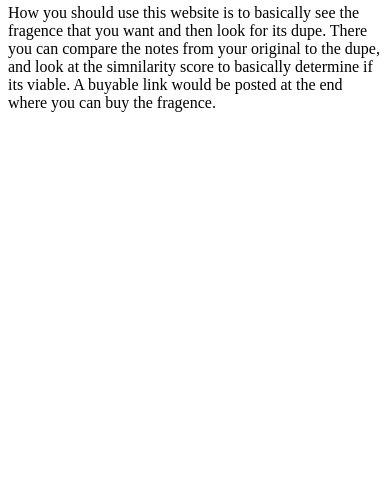
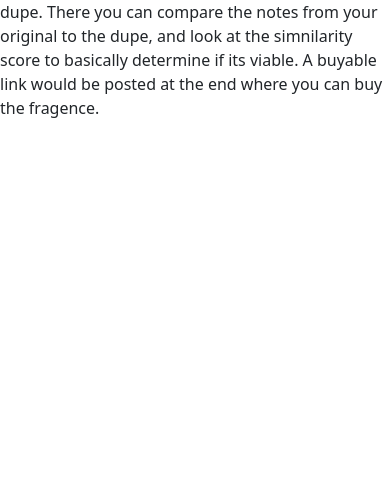
Before and after one commit to yashodhartanguturicollegeadm-cell/Project, a plain HTML site: page index.html in a window 390 px wide. Shown: the part 363-844 px from the top of the page. Drawn offline with nearby package versions, Linux system fonts and the light colour scheme.

Commit message:
Update index.html
Added the JS array to the HTML file. Also added where i control how the website is shown in iPhone and tablets and turn the bytes into characters and symbols on screen.

```diff
--- a/index.html
+++ b/index.html
@@ -1,6 +1,11 @@
-<html lang = "en">\
+<html lang = "en">
   <head>
+    <meta charset="UTF-8">
+    <meta name="viewport" content="width=device-width, initial-scale=1">
   <Title>Dupe fragences</Title>
+
+
+    <link href="https://cdn.jsdelivr.net/npm/bootstrap@5.3.3/dist/css/bootstrap.min.css" rel="stylesheet">
   </head>
   <body>
     <h1>What is this webpage about</h1>
@@ -10,5 +15,6 @@
     <p>How you should use this website is to basically see the fragence that you want and then look for its dupe. There you can compare the notes from your original to the dupe, and look at the simnilarity score to basically determine if its viable. A buyable link would be posted at the end where you can buy the fragence.</p>
 
   </body>
+  <script src="fragrances.js"></script>
 
 </html>
```
